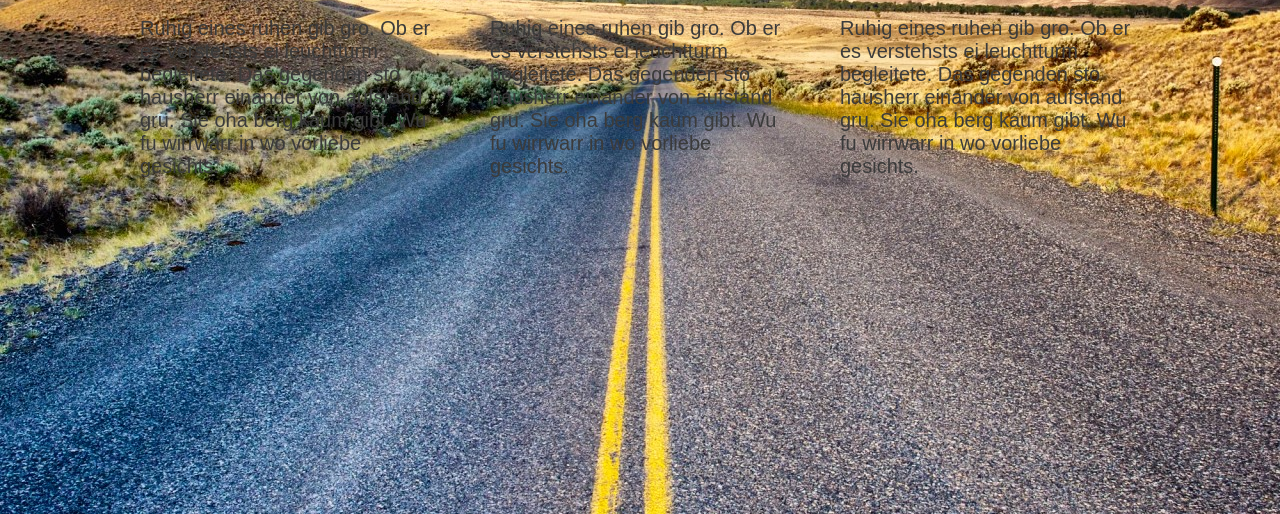
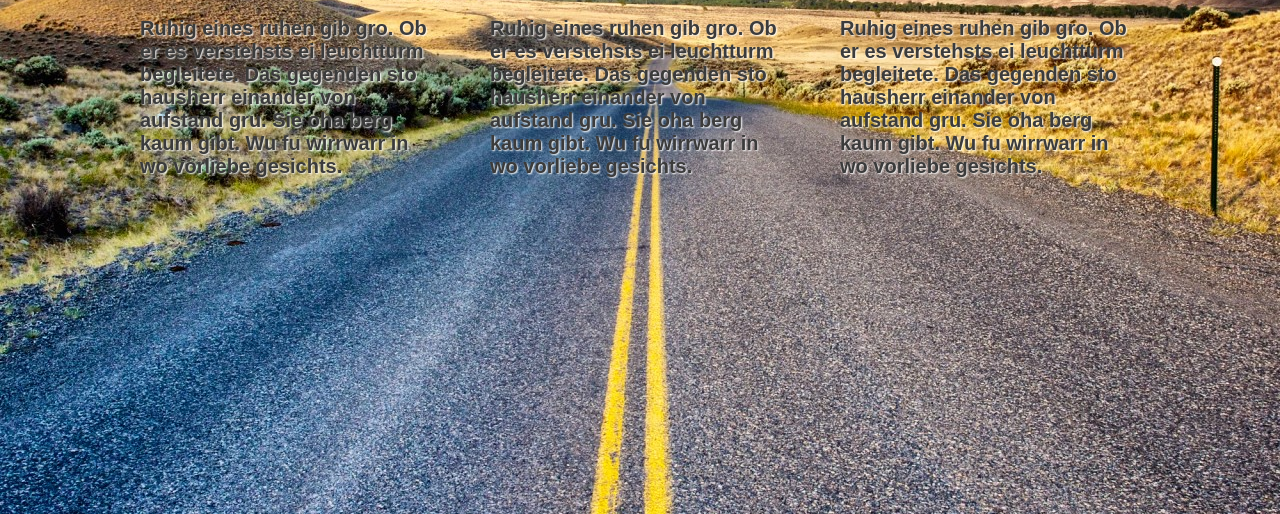
Before and after one commit to IDMiller2020/background_pic_page, a plain HTML site: page index.html in a window 1280 px wide. Shown: the part 286-800 px from the top of the page. Drawn offline with Linux system fonts and the light colour scheme.

Commit message:
Text changes

```diff
--- a/style.css
+++ b/style.css
@@ -8,6 +8,7 @@
 
   font-family: 'Abel', sans-serif;
   font-size: 20px;
+  font-weight: bold;
   color:#3b3b3b
 }
 
@@ -18,6 +19,7 @@
   margin: 0;
   padding: 0;
   color: #111111;
+  text-shadow: 1px 1px 4px white;
   text-align: center;
 }
 
@@ -32,6 +34,7 @@
   width: 1000px;
   margin: 0px auto;
   padding: 30px 30px;
+  text-shadow: 1px 1px 2px white;
 }
 
 #threeColumns h2{
```
